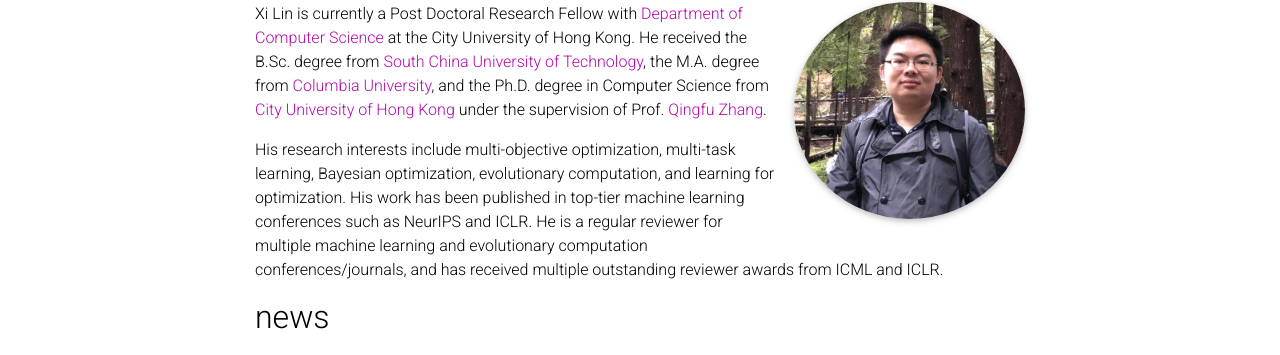
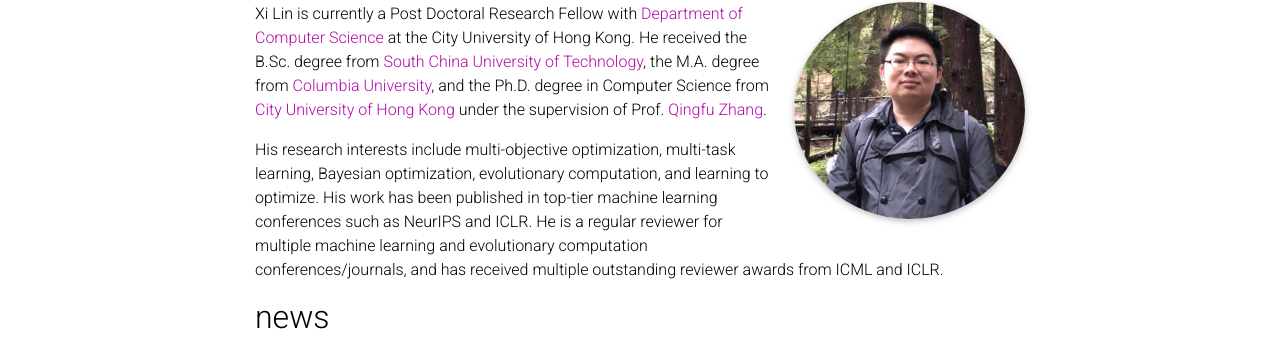
Before and after one commit to Xi-L/Xi-L.github.io, a Jekyll site: the page built from _pages/about.md, in a window 1280 px wide and 993 px high. Shown: the part 167-522 px from the top of the window. Built offline with Jekyll 4.4.1, drawn with Linux system fonts in a browser that asks for light colours; full-size pictures stand in for the smaller copies a plugin makes; emoji names are drawn with the system emoji font; comment, search, counter and statistics services are not loaded; a style sheet for code colours, icons or effects is not loaded.

Commit message:
Update about.md

```diff
--- a/_pages/about.md
+++ b/_pages/about.md
@@ -18,7 +18,7 @@
 
 Xi Lin is currently a Post Doctoral Research Fellow with [Department of Computer Science](https://www.cs.cityu.edu.hk/) at the City University of Hong Kong. He received the B.Sc. degree from [South China University of Technology](https://www.scut.edu.cn/en/), the M.A. degree from [Columbia University](https://www.columbia.edu/), and the Ph.D. degree in Computer Science from [City University of Hong Kong](https://www.cityu.edu.hk/) under the supervision of Prof. [Qingfu Zhang](https://www.cs.cityu.edu.hk/~qzhan7/index.html).
 
-His research interests include multi-objective optimization, multi-task learning, Bayesian optimization, evolutionary computation, and learning for optimization. His work has been published in top-tier machine learning conferences such as NeurIPS and ICLR. He is a regular reviewer for multiple machine learning and evolutionary computation conferences/journals, and has received multiple outstanding reviewer awards from ICML and ICLR.
+His research interests include multi-objective optimization, multi-task learning, Bayesian optimization, evolutionary computation, and learning to optimize. His work has been published in top-tier machine learning conferences such as NeurIPS and ICLR. He is a regular reviewer for multiple machine learning and evolutionary computation conferences/journals, and has received multiple outstanding reviewer awards from ICML and ICLR.
 
 <!-- Write your biography here. Tell the world about yourself. Link to your favorite [subreddit](http://reddit.com). You can put a picture in, too. The code is already in, just name your picture `prof_pic.jpg` and put it in the `img/` folder.
 
```
